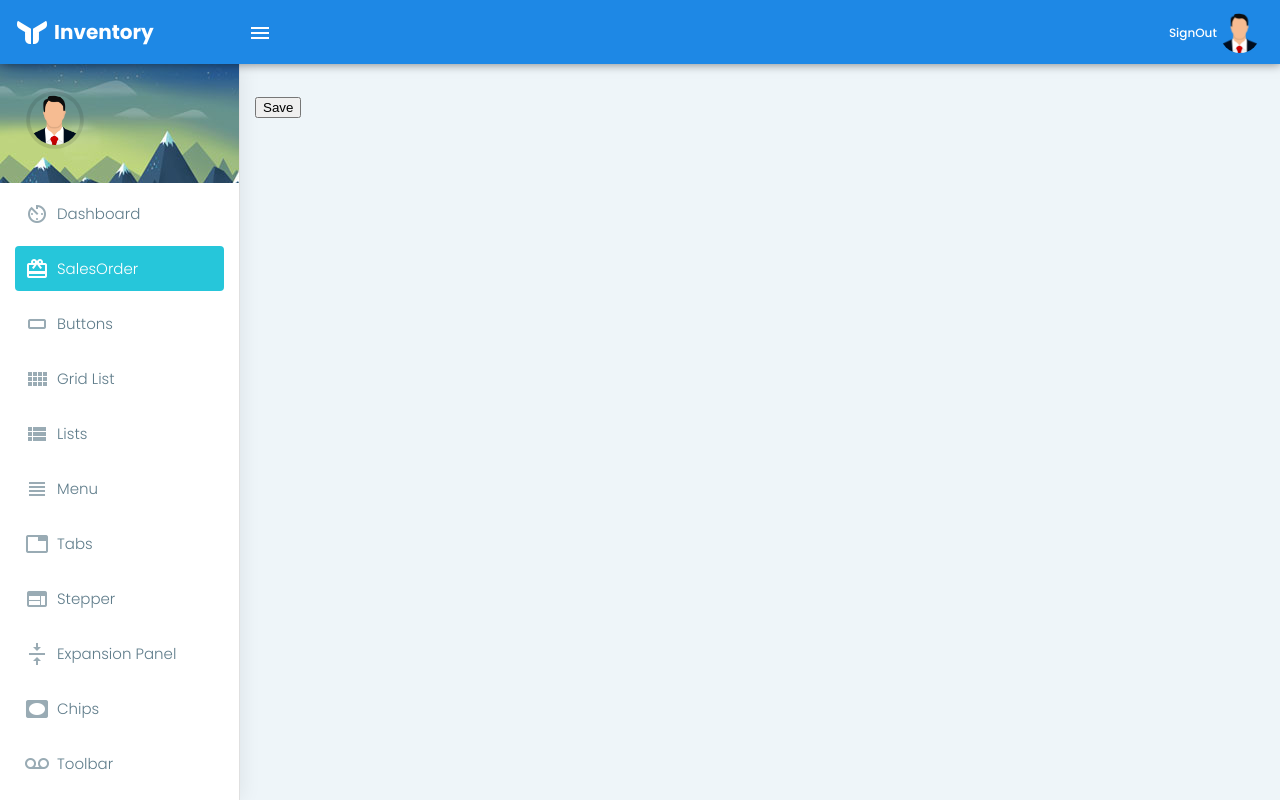
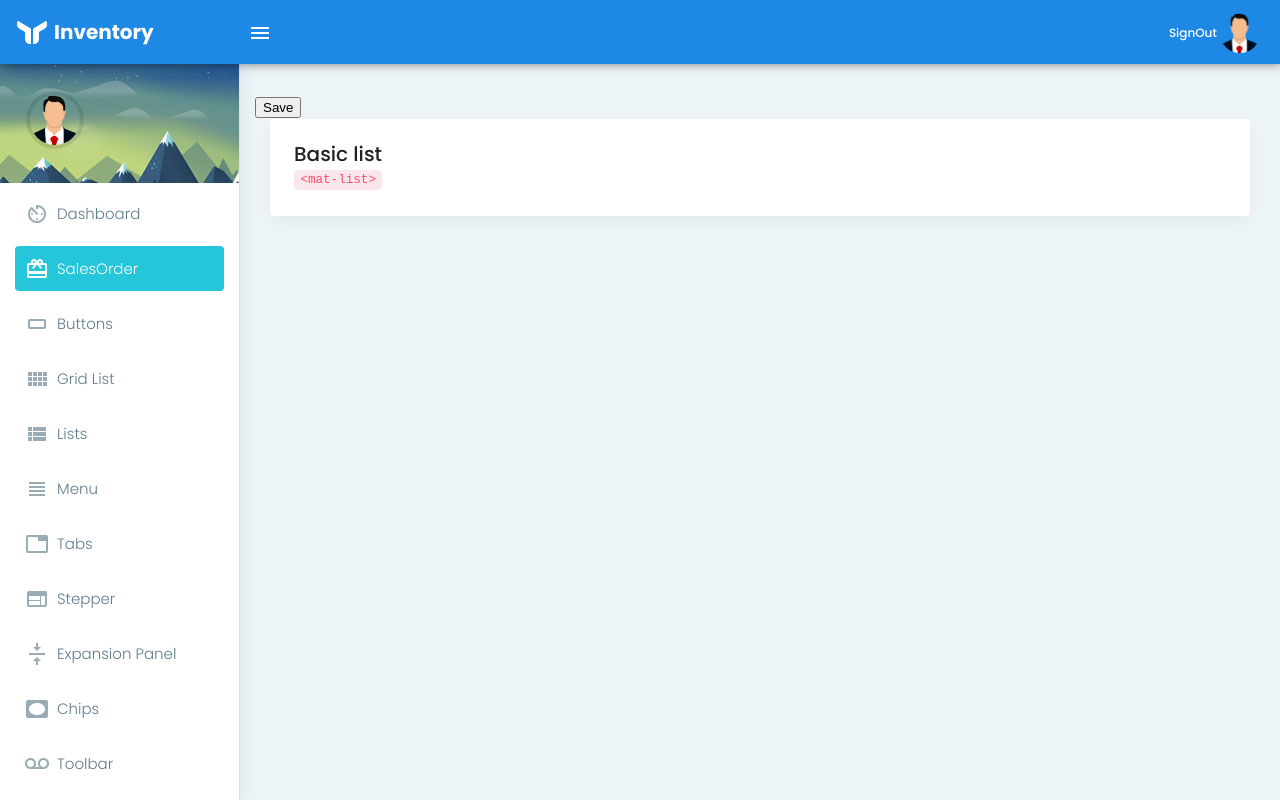
Before and after one commit to MH-Abir97/Angular_Inventory, an Angular app: page /salesOrder in a window 1280 px wide. Built offline with nearby package versions, Linux system fonts and the light colour scheme.

Commit message:
Reusable Component

```diff
--- a/angular.json
+++ b/angular.json
@@ -28,9 +28,8 @@
             "styles": [
               "src/styles.css",
               "src/assets/styles/style.scss",
-              "node_modules/ngx-toastr/toastr.css",
+              "node_modules/ngx-toastr/toastr.css"
 
-              "node_modules/ngx-toastr/toastr.css"
             ],
             "scripts": [],
             "vendorChunk": true,
--- /dev/null
+++ b/src/app/Inventory/common-table/common-table.component.html
@@ -0,0 +1,13 @@
+
+<div fxLayout="row">
+  <div fxFlex.gt-sm="100%" >
+      <mat-card>
+          <mat-card-content>
+            <mat-card-title>Basic list</mat-card-title>
+            <mat-card-subtitle><code>&lt;mat-list&gt;</code>
+            </mat-card-subtitle>
+
+          </mat-card-content>
+      </mat-card>
+  </div>
+</div>
--- /dev/null
+++ b/src/app/Inventory/common-table/common-table.component.ts
@@ -0,0 +1,15 @@
+import { Component, OnInit } from '@angular/core';
+
+@Component({
+  selector: 'app-common-table',
+  templateUrl: './common-table.component.html',
+  styleUrls: ['./common-table.component.css'],
+})
+export class CommonTableComponent implements OnInit {
+
+  constructor() { }
+
+  ngOnInit(): void {
+  }
+
+}
--- a/src/app/Inventory/sales-order/sales-order.component.html
+++ b/src/app/Inventory/sales-order/sales-order.component.html
@@ -1 +1,10 @@
+
+
+
 <button (click)="Onclick()">Save</button>
+
+
+<router-outlet>
+  <app-common-table>
+  </app-common-table>
+</router-outlet>
--- a/src/app/Inventory/sales-order/sales-order.component.ts
+++ b/src/app/Inventory/sales-order/sales-order.component.ts
@@ -1,11 +1,13 @@
 import { Component, OnInit } from '@angular/core';
 import { ToastrService } from 'ngx-toastr';
+
 
 @Component({
   selector: 'app-sales-order',
   templateUrl: './sales-order.component.html',
   styleUrls: ['./sales-order.component.css']
 })
+
 export class SalesOrderComponent implements OnInit {
 
   constructor(private toastr: ToastrService) { }
--- a/src/app/Inventory/sales-order/salesOrder.module.ts
+++ b/src/app/Inventory/sales-order/salesOrder.module.ts
@@ -10,13 +10,16 @@
 import { DemoMaterialModule } from "src/app/demo-material-module";
 import { SalesOrderComponent } from "./sales-order.component";
 import { SalesOrderRoutes } from "./salesOrder.routing";
-
+import { CUSTOM_ELEMENTS_SCHEMA } from '@angular/core'
+import { CommonTableComponent } from "../common-table/common-table.component";
 @NgModule({
     imports: [
       CommonModule,
       DemoMaterialModule,
       RouterModule.forChild(SalesOrderRoutes)
     ],
-    declarations: [SalesOrderComponent]
+    schemas: [ CUSTOM_ELEMENTS_SCHEMA ],
+    declarations: [SalesOrderComponent,CommonTableComponent],
+
   })
   export class SalesOrderModule {}
--- a/src/app/Login/login/login.component.html
+++ b/src/app/Login/login/login.component.html
@@ -54,3 +54,9 @@
 <br/>
 <br/>
 <br/>
+<br/>
+<br/>
+<br/>
+<br/>
+<br/>
+<br/>
--- a/src/app/app.module.ts
+++ b/src/app/app.module.ts
@@ -19,6 +19,8 @@
 import { SpinnerComponent } from './shared/spinner.component'
 
 import { ToastNoAnimationModule, ToastrModule } from 'ngx-toastr';
+import { CommonTableComponent } from './Inventory/common-table/common-table.component';
+
 @NgModule({
   declarations: [
     AppComponent,
@@ -26,6 +28,7 @@
     AppHeaderComponent,
     SpinnerComponent,
     AppSidebarComponent,
+
 
   ],
   imports: [
@@ -52,6 +55,7 @@
       useClass: PathLocationStrategy
     }
   ],
-  bootstrap: [AppComponent]
+  bootstrap: [AppComponent],
+
 })
 export class AppModule {}
--- a/src/app/app.routing.ts
+++ b/src/app/app.routing.ts
@@ -1,6 +1,6 @@
 import { Routes } from '@angular/router';
 import { AuthGuard } from './AuthGurd/auth.gurd';
-
+import { CommonTableComponent } from './Inventory/common-table/common-table.component';
 import { FullComponent } from './layouts/full/full.component';
 import { LoginComponent } from './Login/login/login.component';
 
@@ -9,7 +9,6 @@
     path: '',
     component:LoginComponent
   },
-
   {
 
 
--- a/src/app/layouts/full/full.component.html
+++ b/src/app/layouts/full/full.component.html
@@ -66,7 +66,9 @@
 
                 <div class="page-content" >
 
-                        <router-outlet><app-spinner></app-spinner></router-outlet>
+                        <router-outlet><app-spinner></app-spinner>
+
+                        </router-outlet>
 
                 </div>
 
```
Also changed, not shown: package.json (+12 -12 lines), src/app/Inventory/common-table/common-table.component.css (added), 2 other files (tests, documents, lock files or other folders).
